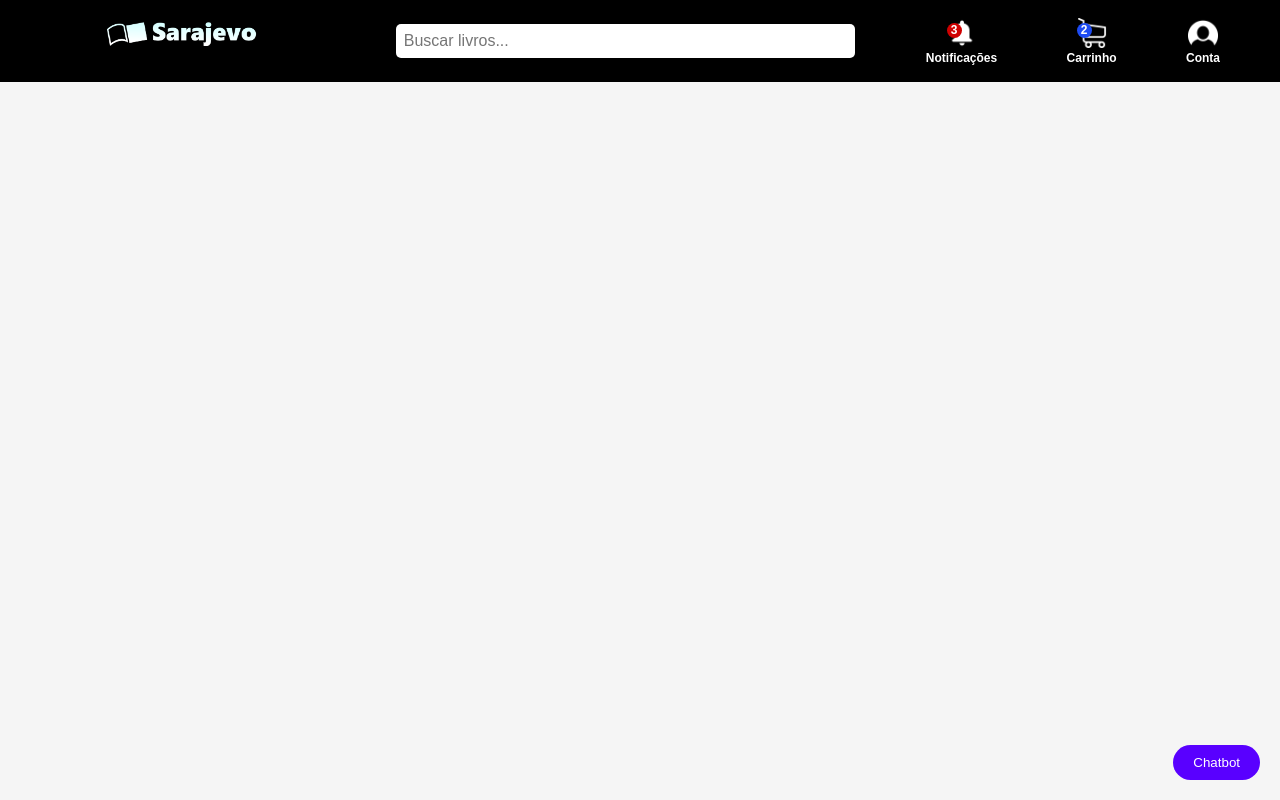
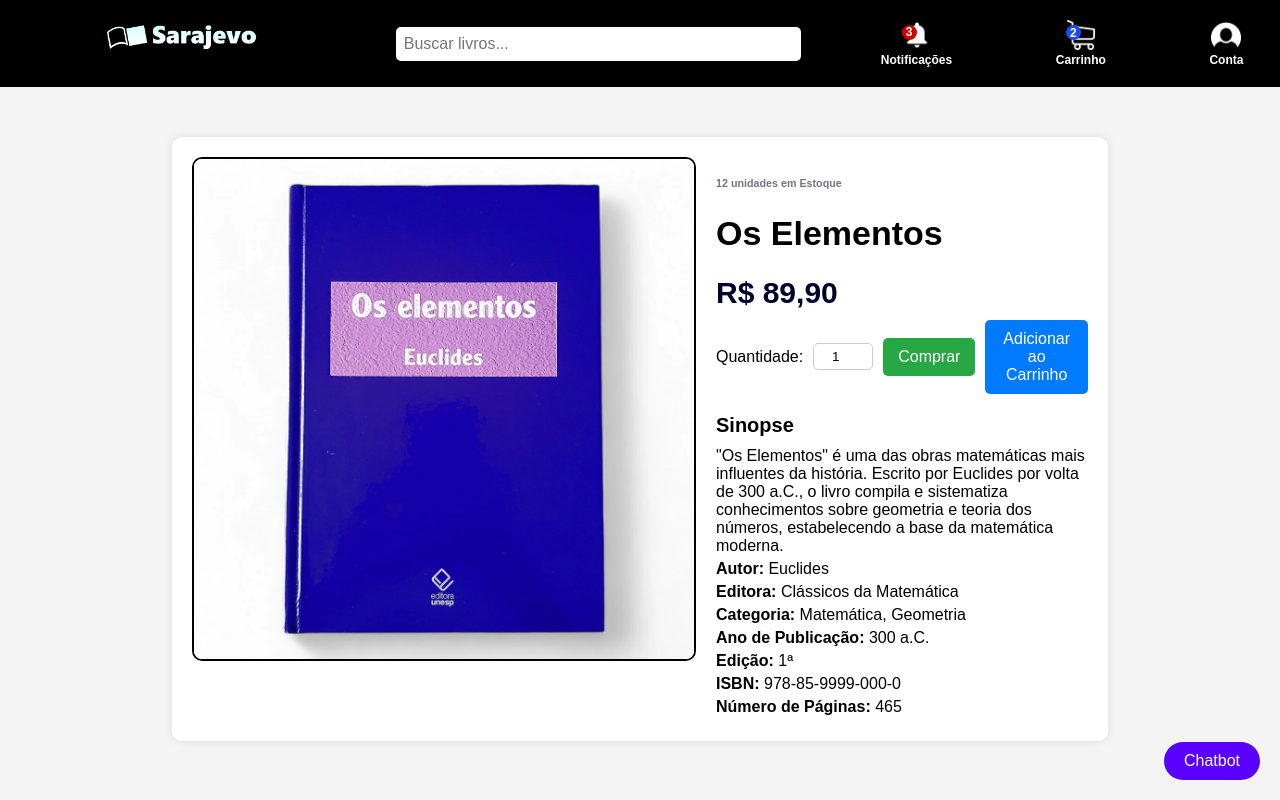
Before and after one commit to fabi0casa/e-commerce-Livros, a plain HTML site: page Outros/Protótipo COMPLETO do sistema/cliente/anuncio.html in a window 1280 px wide. Drawn offline with Linux system fonts and the light colour scheme.

Commit message:
começando estilização do anuncio

```diff
--- a/Outros/Protótipo COMPLETO do sistema/cliente/anuncio.html
+++ b/Outros/Protótipo COMPLETO do sistema/cliente/anuncio.html
@@ -4,13 +4,43 @@
     <meta charset="UTF-8">
     <meta name="viewport" content="width=device-width, initial-scale=1.0">
     <link rel="icon" href="../icon.png">
-    <title>Livraria</title>
+    <title>Os Elementos</title>
     <link rel="stylesheet" href="css/livraria.css">
     <link rel="stylesheet" href="css/chatbot.css">
+    <link rel="stylesheet" href="css/anuncio.css">
 </head>
 <body>
     <script src="header.js"></script>
 
+    <div class="anuncio-container">
+        <div class="imagem-produto">
+            <img src="img/Os Elementos.png" alt="Capa do livro Os Elementos">
+        </div>
+        <div class="detalhes-produto">
+            <h6>12 unidades em Estoque</h6>
+            <h1>Os Elementos</h1>
+            <div class="preco">R$ 89,90</div>
+
+            <div class="acoes-produto">
+                <label for="quantidade">Quantidade:</label>
+                <input type="number" id="quantidade" name="quantidade" value="1" min="1" max="12">
+                <button class="btn-comprar">Comprar</button>
+                <button class="btn-carrinho">Adicionar ao Carrinho</button>
+            </div>
+
+            <div class="sinopse">
+                <h2>Sinopse</h2>
+                <p>"Os Elementos" é uma das obras matemáticas mais influentes da história. Escrito por Euclides por volta de 300 a.C., o livro compila e sistematiza conhecimentos sobre geometria e teoria dos números, estabelecendo a base da matemática moderna.</p>
+            </div>
+            <p><strong>Autor:</strong> Euclides</p>
+            <p><strong>Editora:</strong> Clássicos da Matemática</p>
+            <p><strong>Categoria:</strong> Matemática, Geometria</p>
+            <p><strong>Ano de Publicação:</strong> 300 a.C.</p>
+            <p><strong>Edição:</strong> 1ª</p>
+            <p><strong>ISBN:</strong> 978-85-9999-000-0</p>
+            <p><strong>Número de Páginas:</strong> 465</p>
+        </div>
+    </div>
     <script src="chatbot.js"></script>
 
     <button class="chatbot-button" onclick="toggleChatbot()">Chatbot</button>
--- /dev/null
+++ b/Outros/Protótipo COMPLETO do sistema/cliente/css/anuncio.css
@@ -0,0 +1,131 @@
+/* Estilização da tela de anúncio */
+body {
+    font-family: Arial, sans-serif;
+    margin: 0;
+    padding: 0;
+    background-color: #f4f4f4;
+}
+
+.anuncio-container {
+    display: flex;
+    width: 70%;
+    margin: 50px auto;
+    background: #fff;
+    padding: 20px;
+    border-radius: 10px;
+    box-shadow: 0 0 10px rgba(0, 0, 0, 0.1);
+}
+
+.imagem-produto img {
+    width: 500px;
+    border-radius: 10px;
+    background-size: contain;
+    border: 2px solid #000000;
+}
+
+.detalhes-produto {
+    margin-left: 20px;
+    flex: 1;
+}
+
+.detalhes-produto h1 {
+    margin-top: 0;
+    font-size: 34px;
+}
+
+.detalhes-produto h6 {
+    margin-top: 20px;
+    color: #0000238c;
+}
+
+.detalhes-produto p {
+    margin: 5px 0;
+    font-size: 16px;
+}
+
+.preco {
+    font-size: 30px;
+    font-weight: bold;
+    color: #000229;
+}
+
+.acoes-produto {
+    margin-top: 10px;
+    display: flex;
+    align-items: center;
+}
+
+.acoes-produto label {
+    margin-right: 10px;
+}
+
+input[type="number"] {
+    width: 50px;
+    padding: 5px;
+    margin-right: 10px;
+    border: 1px solid #ccc;
+    border-radius: 5px;
+    text-align: center;
+}
+
+button {
+    padding: 10px 15px;
+    border: none;
+    cursor: pointer;
+    border-radius: 5px;
+    font-size: 16px;
+    transition: 0.3s;
+}
+
+.btn-comprar {
+    background-color: #28a745;
+    color: white;
+    margin-right: 10px;
+}
+
+.btn-comprar:hover {
+    background-color: #218838;
+}
+
+.btn-carrinho {
+    background-color: #007bff;
+    color: white;
+}
+
+.btn-carrinho:hover {
+    background-color: #0056b3;
+}
+
+.sinopse {
+    margin-top: 20px;
+}
+
+.sinopse h2 {
+    font-size: 20px;
+    margin-bottom: 10px;
+}
+
+@media (max-width: 768px) {
+    .anuncio-container {
+        flex-direction: column;
+        align-items: center;
+        text-align: center;
+    }
+
+    .imagem-produto img {
+        max-width: 100%;
+    }
+
+    .detalhes-produto {
+        margin-left: 0;
+    }
+
+    .acoes-produto {
+        flex-direction: column;
+    }
+
+    .acoes-produto button {
+        width: 100%;
+        margin-top: 10px;
+    }
+}
--- a/Outros/Protótipo COMPLETO do sistema/cliente/css/livraria.css
+++ b/Outros/Protótipo COMPLETO do sistema/cliente/css/livraria.css
@@ -234,7 +234,7 @@ header {
 }
 
 .notification-badge {
-    position: fixed;
+    position: absolute;
     margin-right: 15px;
     margin-bottom: 25px;
     background: rgb(207, 0, 0);
@@ -250,7 +250,7 @@ header {
 }
 
 .cart-badge {
-    position: fixed;
+    position: absolute;
     margin-right: 15px;
     margin-bottom: 25px;
     background: rgb(29, 75, 243);
```
